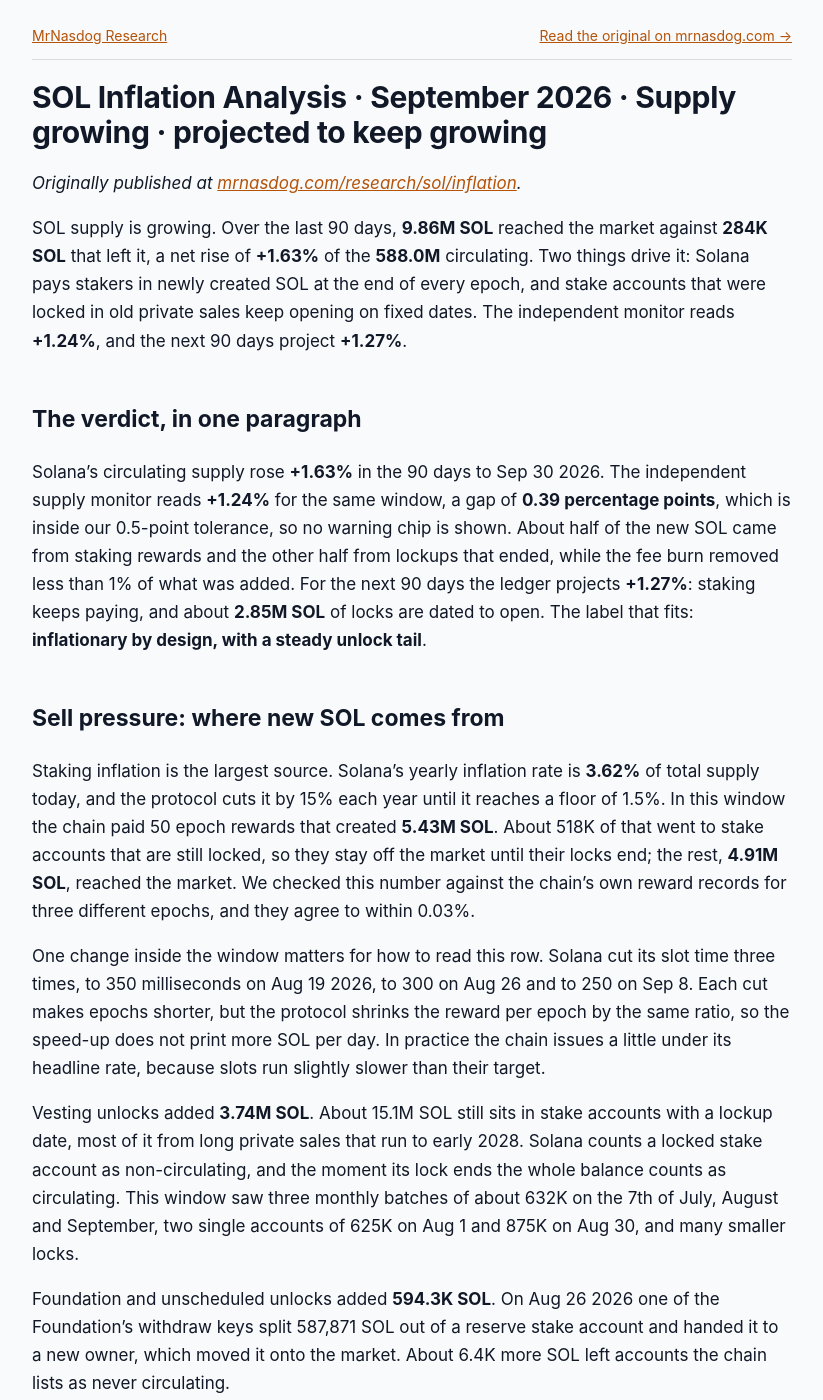
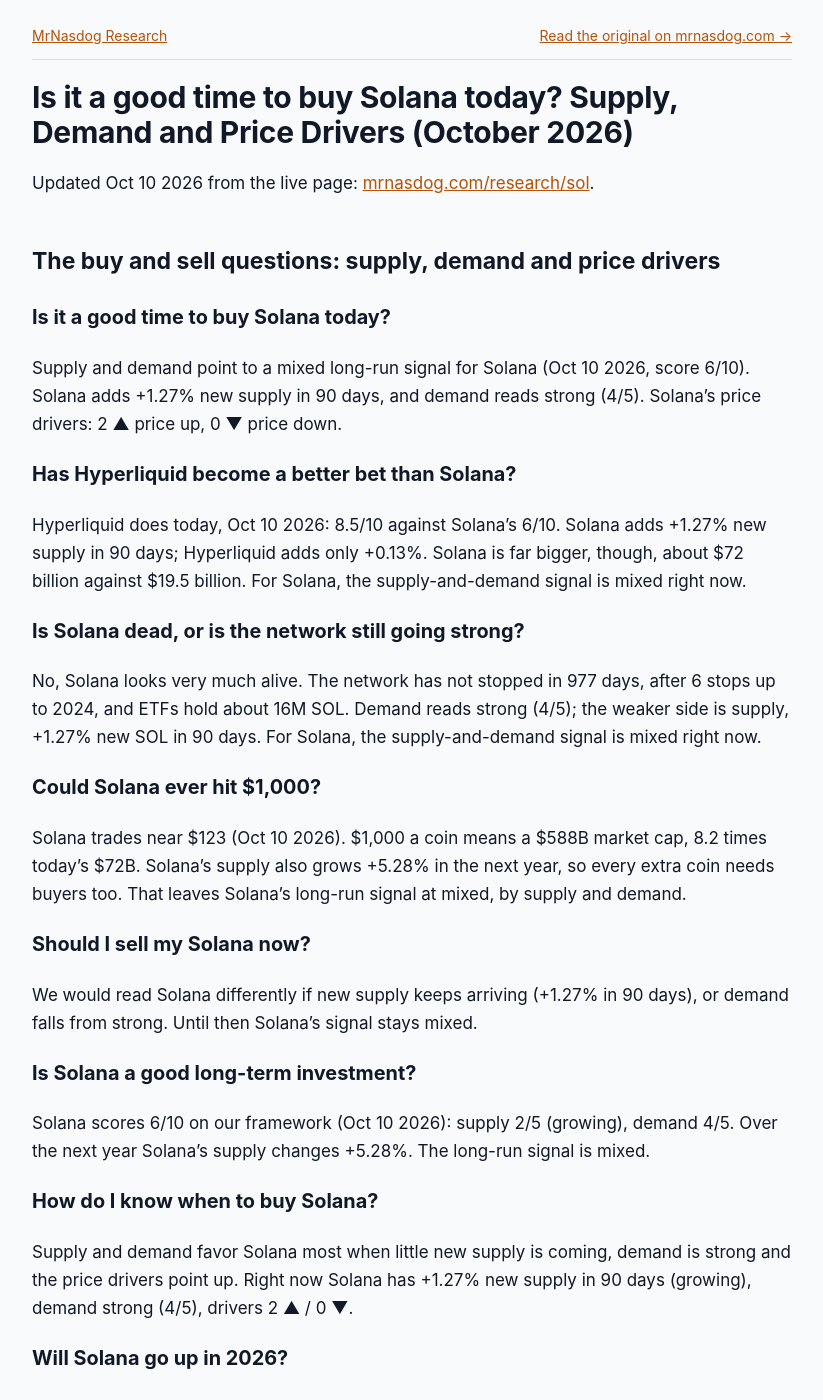
Before and after one commit to jeevansongmy-spec/mrnasdog-articles, a Jekyll site: the page built from crypto/sol-pressure-framework.md, in a window 1280 px wide and 1400 px high. Shown: the whole window, without its empty margins (228-1051 px from the left). Built offline with Jekyll 4.4.1, drawn with Linux system fonts in a browser that asks for light colours; some of the changed text lies outside the part shown.

Commit message:
publish: crypto/sol-pressure-framework

```diff
--- a/crypto/sol-pressure-framework.md
+++ b/crypto/sol-pressure-framework.md
@@ -1,12 +1,61 @@
 ---
-title:         "SOL Inflation Analysis · September 2026 · Supply growing · projected to keep growing"
+title: "Is it a good time to buy Solana today? Supply, Demand and Price Drivers (October 2026)"
 description:   "SOL supply is growing: 4.91M SOL of staking issuance plus 4.94M SOL of ended stake locks, against a 284K burn and new locks, give +1.63% in 90 days; +1.27% next."
 canonical_url: "https://mrnasdog.com/research/sol/inflation"
 tags:          ["crypto", "sol", "solana", "layer1"]
 published:     true
 ---
+# Is it a good time to buy Solana today? Supply, Demand and Price Drivers (October 2026)
 
-# SOL Inflation Analysis · September 2026 · Supply growing · projected to keep growing
+<!-- questions:start -->
+
+Updated Oct 10 2026 from the live page: [mrnasdog.com/research/sol](https://mrnasdog.com/research/sol).
+
+## The buy and sell questions: supply, demand and price drivers
+
+### Is it a good time to buy Solana today?
+
+Supply and demand point to a mixed long-run signal for Solana (Oct 10 2026, score 6/10). Solana adds +1.27% new supply in 90 days, and demand reads strong (4/5). Solana's price drivers: 2 ▲ price up, 0 ▼ price down.
+
+### Has Hyperliquid become a better bet than Solana?
+
+Hyperliquid does today, Oct 10 2026: 8.5/10 against Solana's 6/10. Solana adds +1.27% new supply in 90 days; Hyperliquid adds only +0.13%. Solana is far bigger, though, about $72 billion against $19.5 billion. For Solana, the supply-and-demand signal is mixed right now.
+
+### Is Solana dead, or is the network still going strong?
+
+No, Solana looks very much alive. The network has not stopped in 977 days, after 6 stops up to 2024, and ETFs hold about 16M SOL. Demand reads strong (4/5); the weaker side is supply, +1.27% new SOL in 90 days. For Solana, the supply-and-demand signal is mixed right now.
+
+### Could Solana ever hit $1,000?
+
+Solana trades near $123 (Oct 10 2026). $1,000 a coin means a $588B market cap, 8.2 times today's $72B. Solana's supply also grows +5.28% in the next year, so every extra coin needs buyers too. That leaves Solana's long-run signal at mixed, by supply and demand.
+
+### Should I sell my Solana now?
+
+We would read Solana differently if new supply keeps arriving (+1.27% in 90 days), or demand falls from strong. Until then Solana's signal stays mixed.
+
+### Is Solana a good long-term investment?
+
+Solana scores 6/10 on our framework (Oct 10 2026): supply 2/5 (growing), demand 4/5. Over the next year Solana's supply changes +5.28%. The long-run signal is mixed.
+
+### How do I know when to buy Solana?
+
+Supply and demand favor Solana most when little new supply is coming, demand is strong and the price drivers point up. Right now Solana has +1.27% new supply in 90 days (growing), demand strong (4/5), drivers 2 ▲ / 0 ▼.
+
+### Will Solana go up in 2026?
+
+Solana's price drivers today: 2 pointing up, 0 pointing down, out of 2.
+- ▲ Big buyers: ETFs hold about 16M SOL, nearly double Forward's 8.5M.
+- ▲ Network stops: Solana stopped 6 times by 2024. None in 977 days.
+
+### Is Solana a better investment than Bitcoin?
+
+Solana: mixed signal, 6/10 · Bitcoin: positive signal, 8.5/10 (Oct 10 2026). By supply and demand, Solana reads weaker than Bitcoin today.
+
+*Every answer here applies basic economic theory — the law of supply and demand — to this coin's data. It is not financial advice.*
+
+<!-- questions:end -->
+
+## Part 1 · Supply: SOL Inflation Analysis · September 2026 · Supply growing · projected to keep growing
 
 *Originally published at [mrnasdog.com/research/sol/inflation](https://mrnasdog.com/research/sol/inflation).*
 
```
